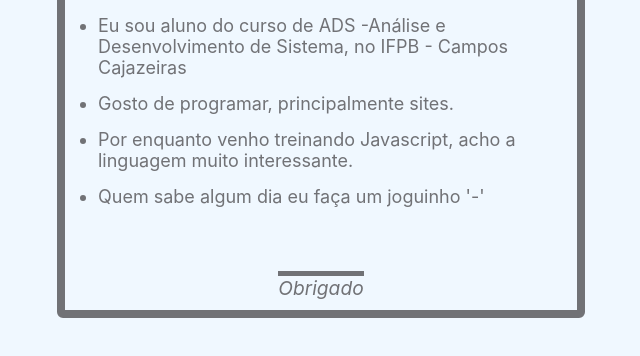
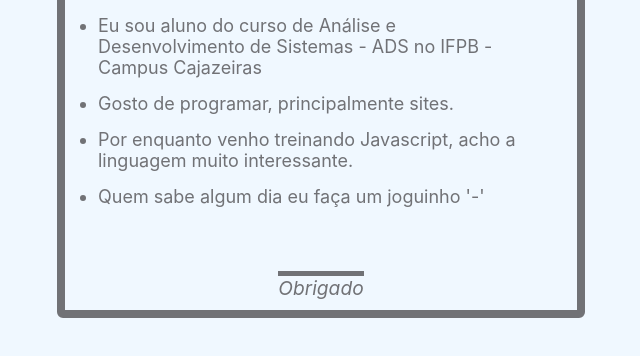
Before and after one commit to Davi-Morais/Davi-Morais.github.io, a plain HTML site: page index.html in a window 1280 px wide. Shown: the part 314-670 px from the top of the page, without its empty margins (319-959 px from the left). Drawn offline with Linux system fonts and the light colour scheme.

Commit message:
Update index.html

```diff
--- a/index.html
+++ b/index.html
@@ -17,8 +17,8 @@
 
             <div id="dados">
                 <ul>
-                    <li>Eu sou aluno do curso de ADS -Análise e Desenvolvimento de Sistema,
-                        no IFPB - Campos Cajazeiras
+                    <li>Eu sou aluno do curso de Análise e Desenvolvimento de Sistemas - ADS
+                        no IFPB - Campus Cajazeiras
                     </li>
                     <li>Gosto de programar, principalmente sites.</li>
                     <li>Por enquanto venho treinando Javascript, acho a linguagem muito interessante.</li>
```
